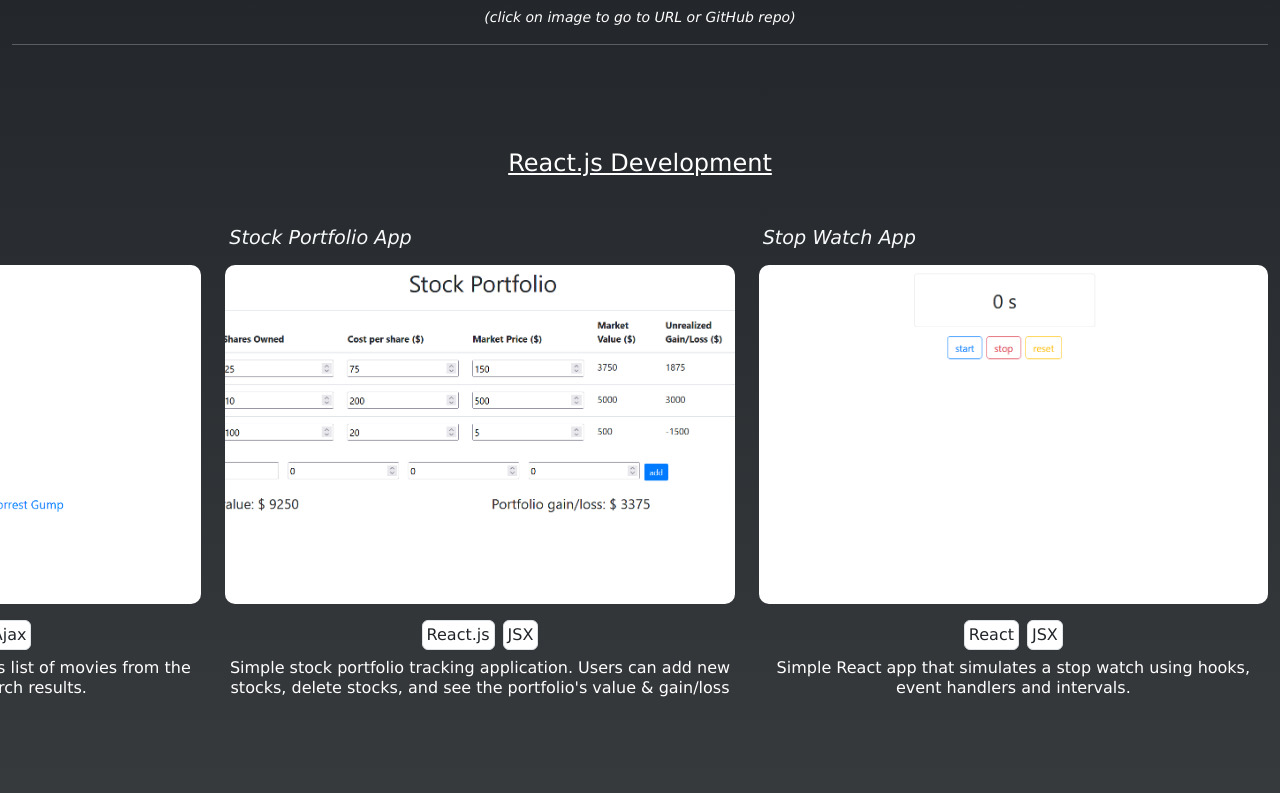
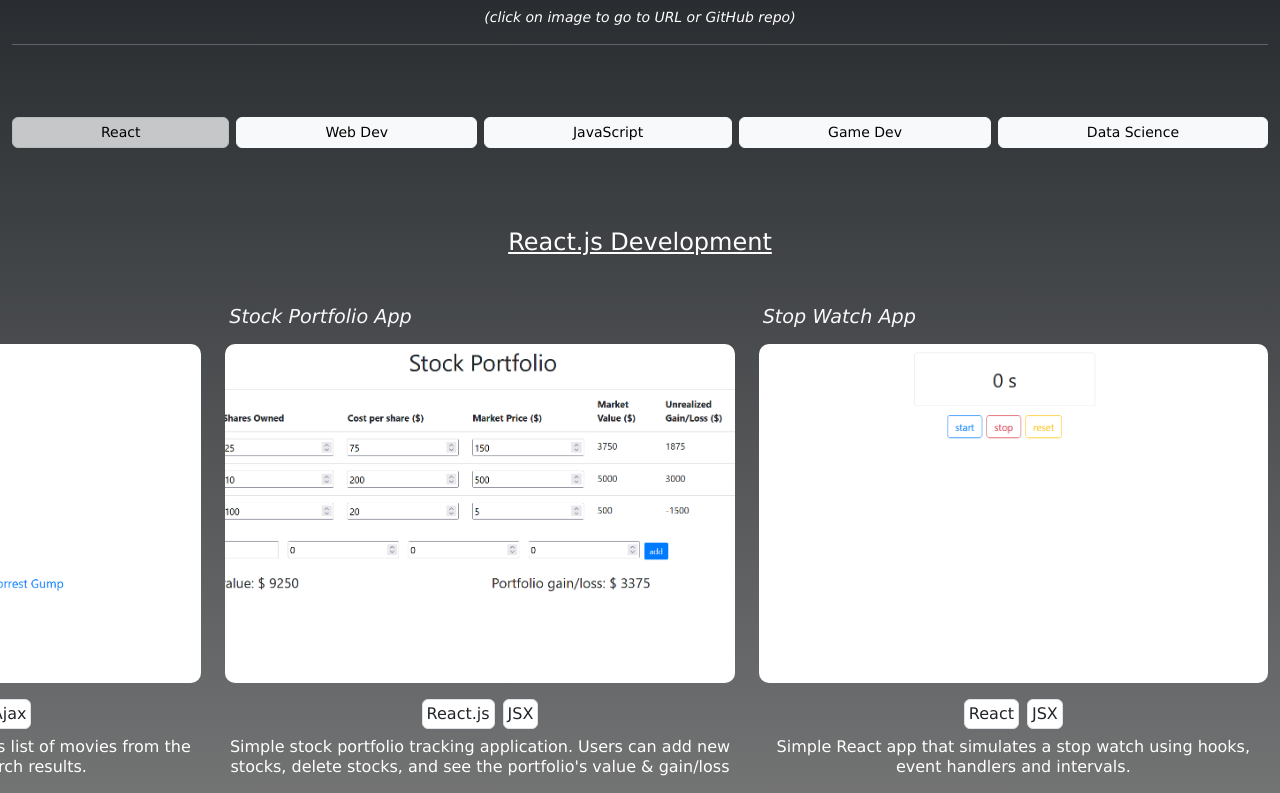
Before and after one commit to nathanpeters8/Personal-Portfolio, a JavaScript app: page / in a window 1280 px wide. Shown: the part 1707-2500 px from the top of the page. Built offline with nearby package versions, Linux system fonts and the light colour scheme; the HTML template or start-up script is replaced by a standard one.

Commit message:
added links for each project component instead of all displayed on page

```diff
--- a/src/pages/Projects.js
+++ b/src/pages/Projects.js
@@ -3,6 +3,8 @@ import WebDevProjects from './WebDevProjects';
 import JSProjects from './JSProjects';
 import GameProjects from './GameProjects';
 import DataSciProjects from './DataSciProjects';
+
+import { Link, Routes, Route } from 'react-router-dom';
 
 const Projects = () => {
   return (
@@ -10,11 +12,35 @@ const Projects = () => {
       <h2 className='text-light fs-2 fw-bold d-flex justify-content-md-center'>Projects</h2>
       <p className='small fst-italic text-center'>(click on image to go to URL or GitHub repo)</p>
       <hr className='mb-5 pb-4' />
-      <ReactProjects />
-      <WebDevProjects />
+      <div className='btn-group d-flex justify-content-center gap-2 mb-5'>
+        <Link to='/' className='btn btn-sm text-nowrap overflow-hidden btn-light rounded active'>
+          React
+        </Link>
+        <Link to='/webdev' className='btn btn-sm text-nowrap overflow-hidden btn-light rounded'>
+          Web Dev
+        </Link>
+        <Link to='/javascript' className='btn btn-sm text-nowrap overflow-hidden btn-light rounded'>
+          JavaScript
+        </Link>
+        <Link to='/gamedev' className='btn btn-sm text-nowrap overflow-hidden btn-light rounded'>
+          Game Dev
+        </Link>
+        <Link to='/datascience' className='btn btn-sm text-nowrap overflow-hidden btn-light rounded'>
+          Data Science
+        </Link>
+      </div>
+      <Routes>
+        <Route path='/' element={<ReactProjects />} />
+        <Route path='/webdev' element={<WebDevProjects />} />
+        <Route path='/javascript' element={<JSProjects />} />
+        <Route path='/gamedev' element={<GameProjects />} />
+        <Route path='/datascience' element={<DataSciProjects />} />
+      </Routes>
+
+      {/* <WebDevProjects />
       <JSProjects />
       <GameProjects />
-      <DataSciProjects />
+      <DataSciProjects /> */}
     </>
   );
 }
```
